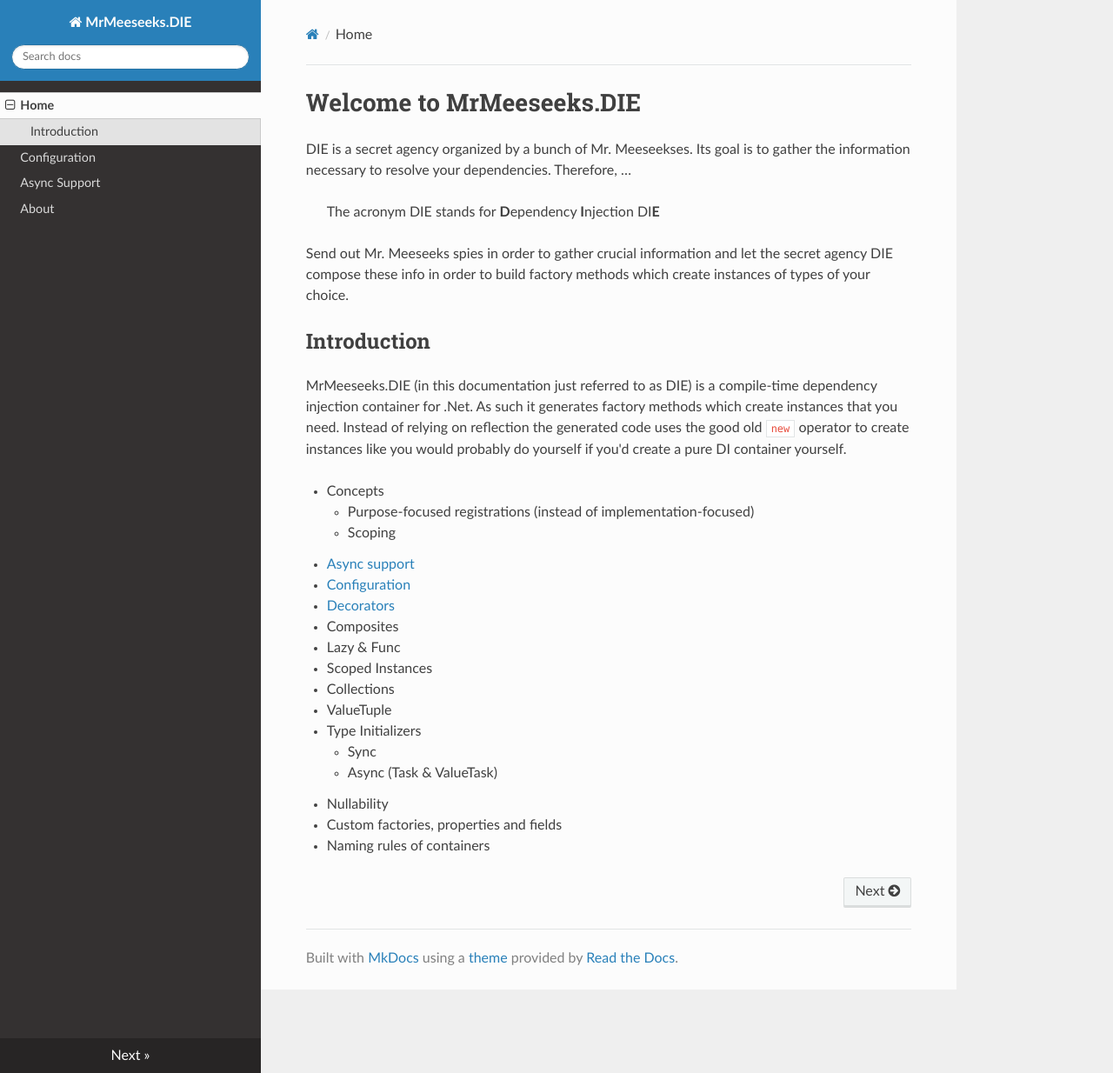
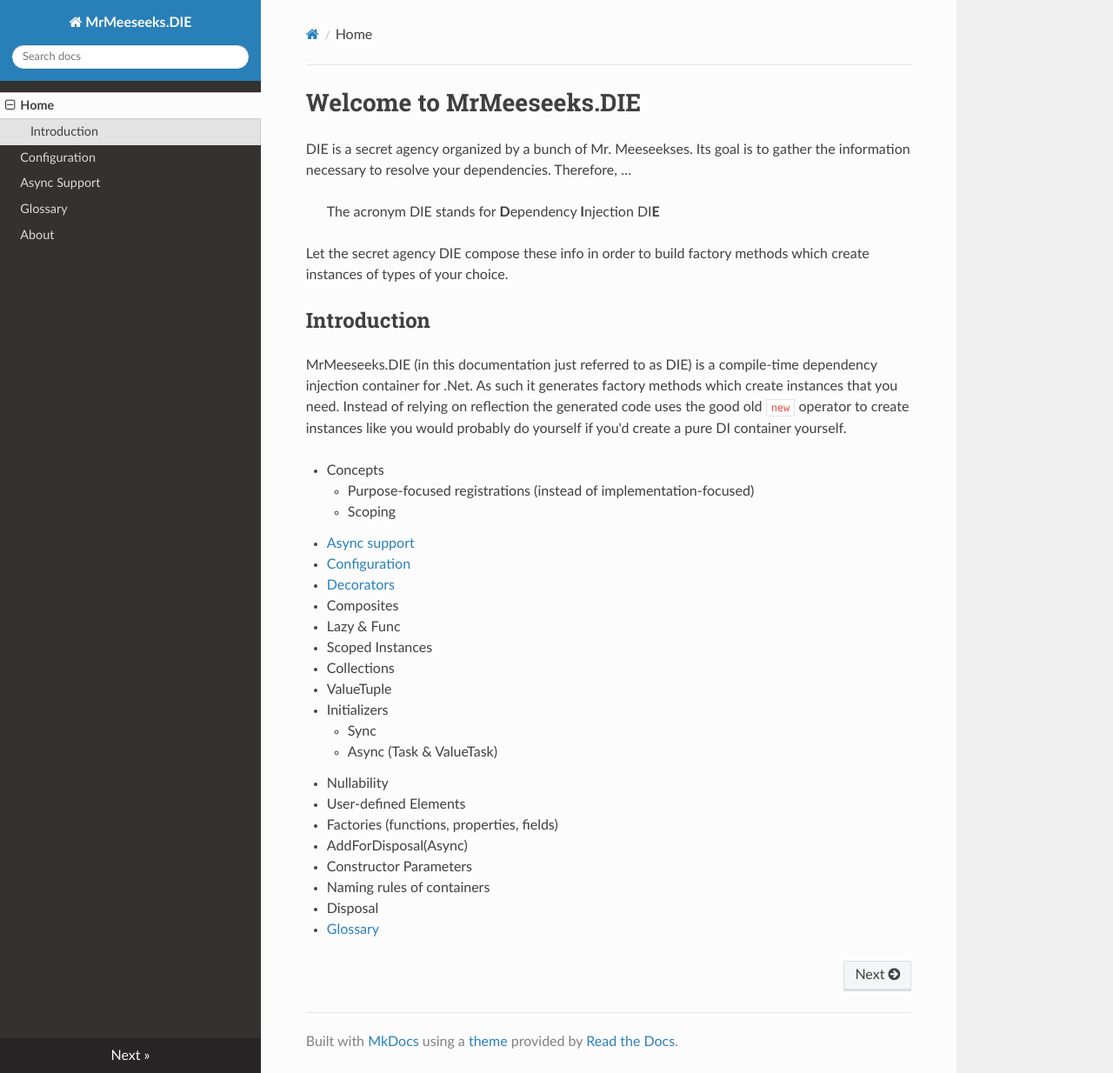
Before and after one commit to Yeah69/MrMeeseeks.DIE.Docs, an MkDocs documentation site: the page built from docs/index.md, in a window 1280 px wide and 1234 px high. Shown: the whole window at 87% size. Built offline with MkDocs 1.6.1, drawn with Linux system fonts in a browser that asks for light colours; nearby versions of some CDN libraries.

```diff
--- a/docs/index.md
+++ b/docs/index.md
@@ -4,7 +4,7 @@ DIE is a secret agency organized by a bunch of Mr. Meeseekses. Its goal is to ga
 
 > The acronym DIE stands for **D**ependency **I**njection DI**E**
 
-Send out Mr. Meeseeks spies in order to gather crucial information and let the secret agency DIE compose these info in order to build factory methods which create instances of types of your choice.
+Let the secret agency DIE compose these info in order to build factory methods which create instances of types of your choice.
 
 ## Introduction
 
@@ -21,9 +21,14 @@ MrMeeseeks.DIE (in this documentation just referred to as DIE) is a compile-time
 - Scoped Instances
 - Collections
 - ValueTuple
-- Type Initializers
+- Initializers
     - Sync
     - Async (Task & ValueTask)
 - Nullability
-- Custom factories, properties and fields
+- User-defined Elements
+  - Factories (functions, properties, fields)
+  - AddForDisposal(Async)
+  - Constructor Parameters
 - Naming rules of containers
+- Disposal
+- [Glossary](glossary.md)
--- a/mkdocs.yml
+++ b/mkdocs.yml
@@ -4,5 +4,6 @@ nav:
     - Home: index.md
     - Configuration: configuration.md
     - Async Support: async-support.md
+    - Glossary: glossary.md
     - About: about.md
 theme: readthedocs
```
Also changed, not shown: docs/configuration.md (+4 -0 lines), docs/configuration/aggregation-implementation.md (added, +39 -0 lines), docs/glossary.md (added, +5 -0 lines).
